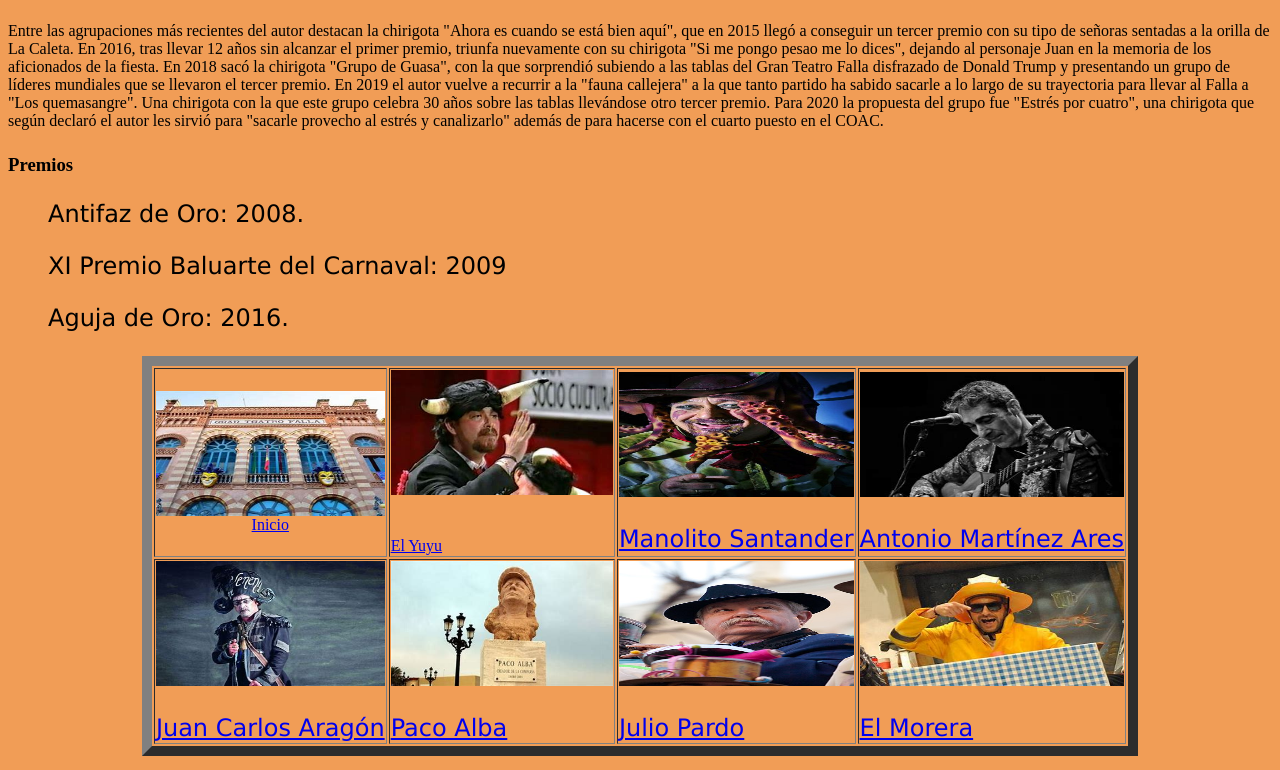
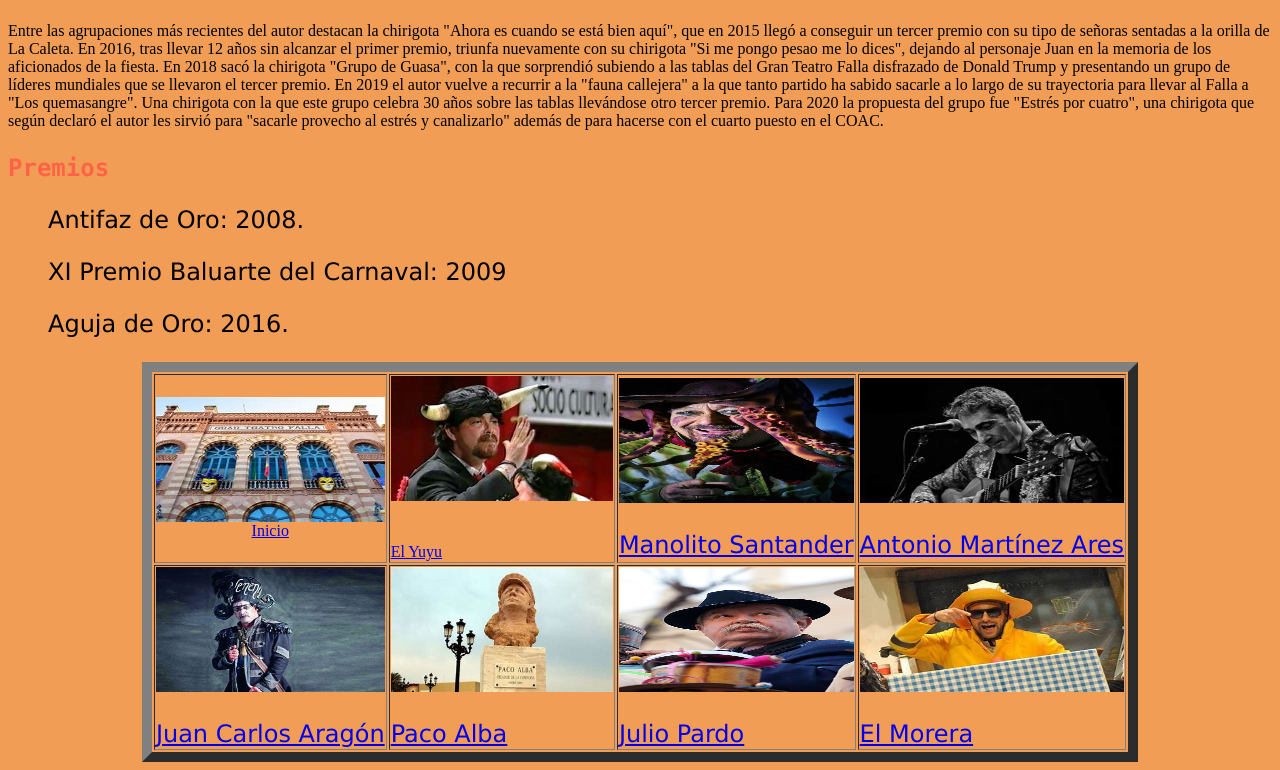
Before and after one commit to romonterog/Escritores-del-carnaval-de-C-diz, a plain HTML site: page html/el_selu.html in a window 1280 px wide. Shown: the part 1455-2225 px from the top of the page. Drawn offline with Linux system fonts and the light colour scheme.

Commit message:
Update el_selu.html

```diff
--- a/html/el_selu.html
+++ b/html/el_selu.html
@@ -29,7 +29,7 @@ En 1994 saca "Los titis de Cádiz", con la que consigue un segundo premio y al a
 En la edición del año 2009, el Selu crea "Los enteraos", chirigota que el propio artista considera la mejor de su trayectoria carnavalesca y con la que queda en tercer lugar en el COAC, por debajo de "Salón de Belleza El Tijerita" de Kike Remolino y "Las Muchachas del Congelao" de Antonio Pedro Serrano. Este premio fue muy discutido y calificado de "cajonazo" por el mundo del Carnaval y el pueblo de Cádiz, que consideró que la agrupación debía haber alcanzado cotas más altas en el concurso. En el año 2010 además de ser el pregonero del carnaval saca la chirigota "Los que no se enteran". De nuevo recurre a una propuesta contraria a la del año anterior y con la que alcanza también el tercer premio. En el año 2011 con los cantautores de "Número uno en ventas (y gasolineras)" se queda a las puertas de la final y en 2012 lleva a las tablas del Falla "Viva la Pepi", unas las limpiadoras del Oratorio de San Felipe muy atareadas por el Bicentenario de la Constitución Española de 1812, que llegan a obtener el segundo premio.</p>
 Entre las agrupaciones más recientes del autor destacan la chirigota "Ahora es cuando se está bien aquí", que en 2015 llegó a conseguir un tercer premio con su tipo de señoras sentadas a la orilla de La Caleta. En 2016, tras llevar 12 años sin alcanzar el primer premio, triunfa nuevamente con su chirigota "Si me pongo pesao me lo dices", dejando al personaje Juan en la memoria de los aficionados de la fiesta. En 2018 sacó la chirigota "Grupo de Guasa", con la que sorprendió subiendo a las tablas del Gran Teatro Falla disfrazado de Donald Trump y presentando un grupo de líderes mundiales que se llevaron el tercer premio. En 2019 el autor vuelve a recurrir a la "fauna callejera" a la que tanto partido ha sabido sacarle a lo largo de su trayectoria para llevar al Falla a "Los quemasangre". Una chirigota con la que este grupo celebra 30 años sobre las tablas llevándose otro tercer premio. Para 2020 la propuesta del grupo fue "Estrés por cuatro", una chirigota que según declaró el autor les sirvió para "sacarle provecho al estrés y canalizarlo" además de para hacerse con el cuarto puesto en el COAC.</p>
 
-<h3> Premios </h3>
+<h2> Premios </h2>
 <p><ul>Antifaz de Oro: 2008.</ul></p>
 <p><ul>XI Premio Baluarte del Carnaval: 2009</ul></p>
 <p><ul>Aguja de Oro: 2016.</ul></p>
```
